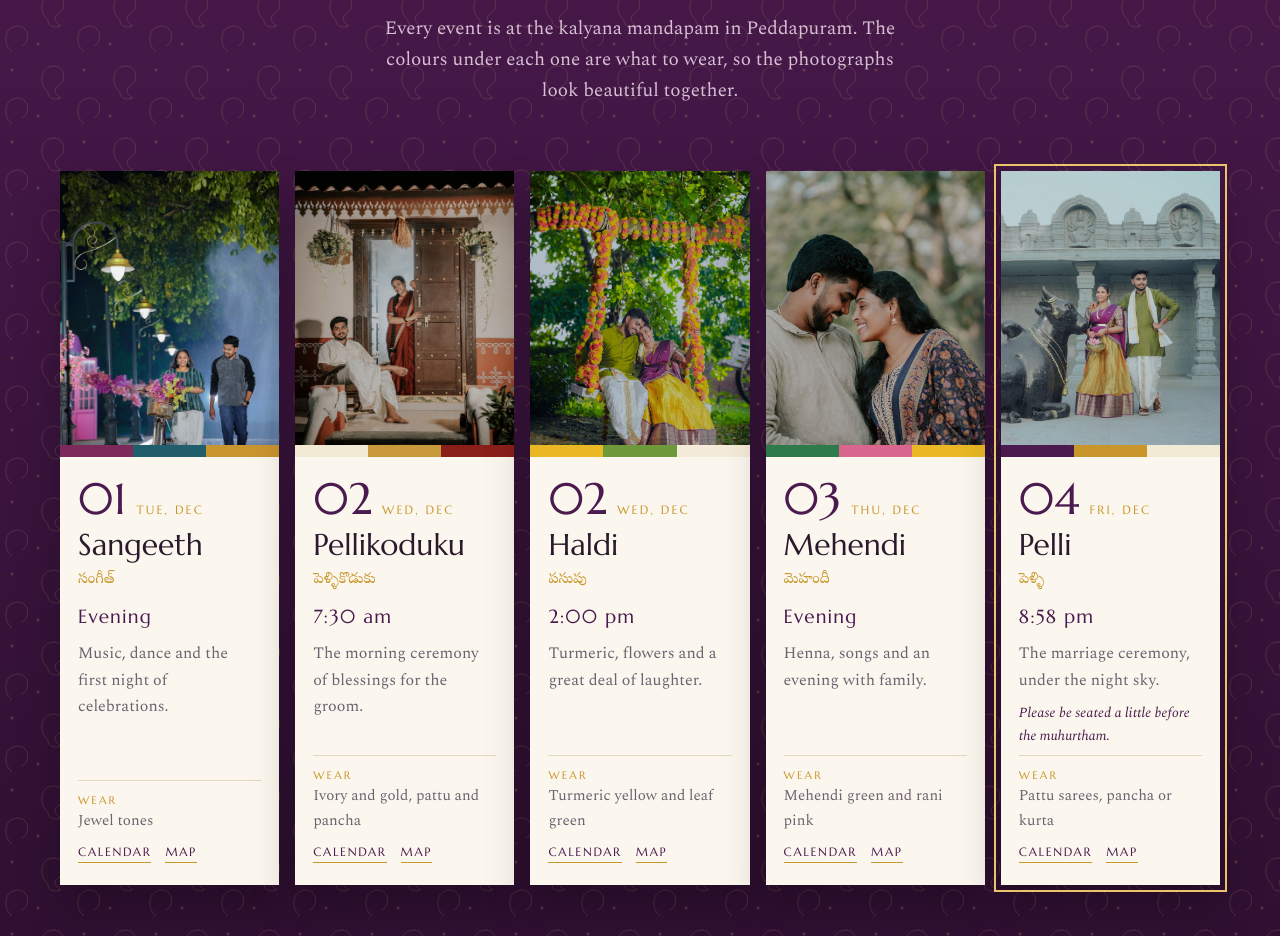
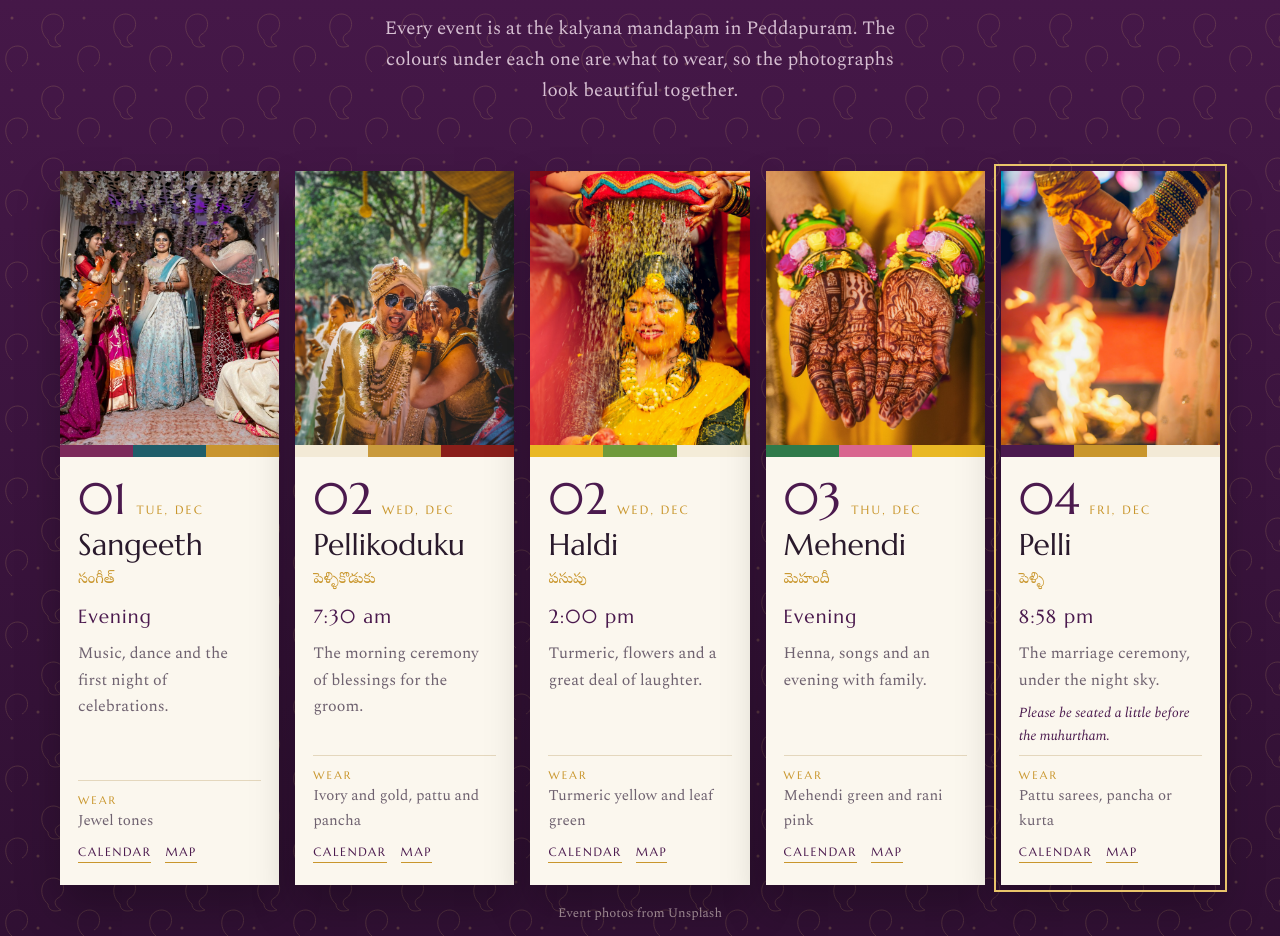
Before and after one commit to prasad1311/P_Weds_Y, a plain HTML site: page index.html in a window 1280 px wide. Shown: the part 3830-4766 px from the top of the page. Drawn offline with nearby package versions, Linux system fonts and the light colour scheme.

Commit message:
New event photos for Sangeeth, Pellikoduku, Haldi, Mehendi and Pelli (Unsplash)
Co-Authored-By: Claude Opus 5.5 <noreply@anthropic.com>
Claude-Session: https://claude.ai/code/session_01DSp6VZz1ZMJ7jy2MEqMdHj

```diff
--- a/index.html
+++ b/index.html
@@ -321,6 +321,7 @@ footer .wrap{display:flex;justify-content:space-between;gap:12px;flex-wrap:wrap;
     <h2 class="title">Five celebrations, four days</h2>
     <p>Every event is at the kalyana mandapam in Peddapuram. The colours under each one are what to wear, so the photographs look beautiful together.</p>
     <div class="cards" id="cards" style="text-align:left"></div>
+    <p style="margin-top:18px;font-size:13px;opacity:.55;text-align:center">Event photos from Unsplash</p>
   </div>
 </section>
 <div class="zari" aria-hidden="true"></div>
@@ -423,11 +424,11 @@ footer .wrap{display:flex;justify-content:space-between;gap:12px;flex-wrap:wrap;
   count(); setInterval(count, 20000);
 
   var EV = [
-    {d:'01', wd:'Tuesday', t:'Sangeeth', te:'సంగీత్', time:'Evening', desc:'Music, dance and the first night of celebrations.', cal:'20261201/20261202', sw:['#7c2a5a','#1f5e6a','#c9952f'], wear:'Jewel tones', img:'lamplight', pos:'50% 60%'},
-    {d:'02', wd:'Wednesday', t:'Pellikoduku', te:'పెళ్ళికొడుకు', time:'7:30 am', desc:'The morning ceremony of blessings for the groom.', cal:'20261202T020000Z/20261202T040000Z', sw:['#f3ead6','#c99a3c','#8a1f1a'], wear:'Ivory and gold, pattu and pancha', img:'heritage', pos:'50% 75%'},
-    {d:'02', wd:'Wednesday', t:'Haldi', te:'పసుపు', time:'2:00 pm', desc:'Turmeric, flowers and a great deal of laughter.', cal:'20261202T083000Z/20261202T113000Z', sw:['#e9b824','#6f9a3b','#f4ecd8'], wear:'Turmeric yellow and leaf green', img:'swing', pos:'50% 50%'},
-    {d:'03', wd:'Thursday', t:'Mehendi', te:'మెహందీ', time:'Evening', desc:'Henna, songs and an evening with family.', cal:'20261203/20261204', sw:['#2f7a4a','#d9668f','#e9b824'], wear:'Mehendi green and rani pink', img:'forehead', pos:'40% 50%'},
-    {d:'04', wd:'Friday', t:'Pelli', te:'పెళ్ళి', time:'8:58 pm', desc:'The marriage ceremony, under the night sky.', note:'Please be seated a little before the muhurtham.', cal:'20261204T152800Z/20261204T182800Z', sw:['#4b1a4e','#c9962c','#f3ead6'], wear:'Pattu sarees, pancha or kurta', img:'temple', pos:'64% 60%', main:true}
+    {d:'01', wd:'Tuesday', t:'Sangeeth', te:'సంగీత్', time:'Evening', desc:'Music, dance and the first night of celebrations.', cal:'20261201/20261202', sw:['#7c2a5a','#1f5e6a','#c9952f'], wear:'Jewel tones', img:'ev-sangeeth', pos:'50% 40%'},
+    {d:'02', wd:'Wednesday', t:'Pellikoduku', te:'పెళ్ళికొడుకు', time:'7:30 am', desc:'The morning ceremony of blessings for the groom.', cal:'20261202T020000Z/20261202T040000Z', sw:['#f3ead6','#c99a3c','#8a1f1a'], wear:'Ivory and gold, pattu and pancha', img:'ev-pellikoduku', pos:'45% 30%'},
+    {d:'02', wd:'Wednesday', t:'Haldi', te:'పసుపు', time:'2:00 pm', desc:'Turmeric, flowers and a great deal of laughter.', cal:'20261202T083000Z/20261202T113000Z', sw:['#e9b824','#6f9a3b','#f4ecd8'], wear:'Turmeric yellow and leaf green', img:'ev-haldi', pos:'50% 30%'},
+    {d:'03', wd:'Thursday', t:'Mehendi', te:'మెహందీ', time:'Evening', desc:'Henna, songs and an evening with family.', cal:'20261203/20261204', sw:['#2f7a4a','#d9668f','#e9b824'], wear:'Mehendi green and rani pink', img:'ev-mehendi', pos:'50% 55%'},
+    {d:'04', wd:'Friday', t:'Pelli', te:'పెళ్ళి', time:'8:58 pm', desc:'The marriage ceremony, under the night sky.', note:'Please be seated a little before the muhurtham.', cal:'20261204T152800Z/20261204T182800Z', sw:['#4b1a4e','#c9962c','#f3ead6'], wear:'Pattu sarees, pancha or kurta', img:'ev-pelli', pos:'50% 55%', main:true}
   ];
   function calUrl(e){ return 'https://calendar.google.com/calendar/render?action=TEMPLATE&text=' + encodeURIComponent(e.t + ', Prasad & Yamini') + '&dates=' + e.cal + '&ctz=Asia/Kolkata&location=' + encodeURIComponent(VENUE) + '&details=' + encodeURIComponent(e.desc + (SITE ? ' ' + SITE : '')); }
   $('cal-main').href = calUrl(EV[4]);
```
Also changed, not shown: img/ev-haldi.jpg (added), img/ev-mehendi.jpg (added), img/ev-pelli.jpg (added), img/ev-pellikoduku.jpg (added), img/ev-sangeeth.jpg (added).
